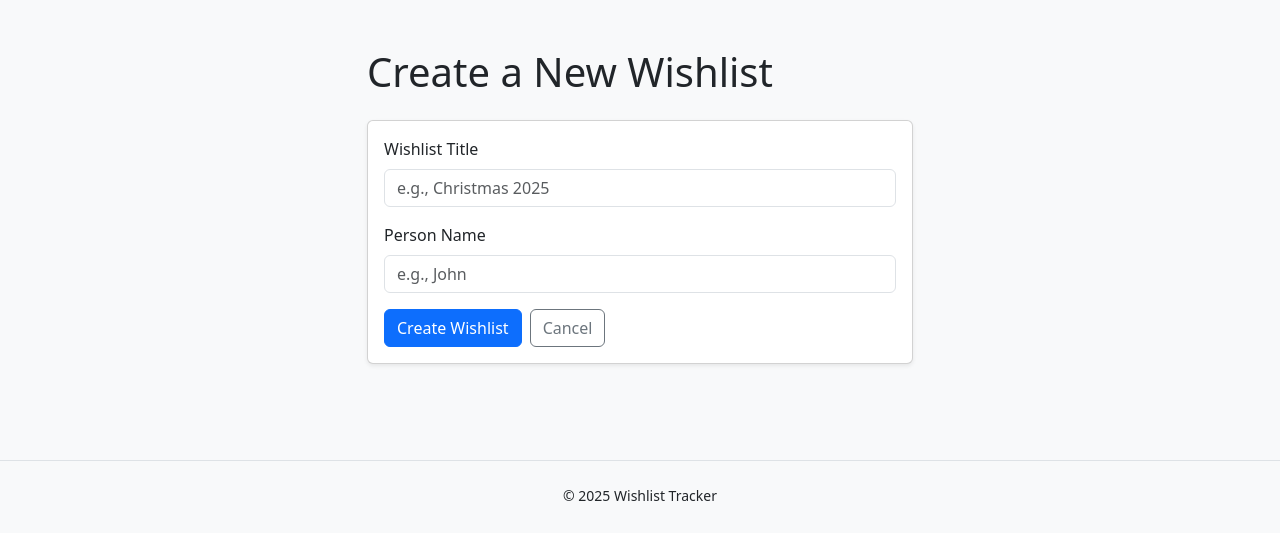
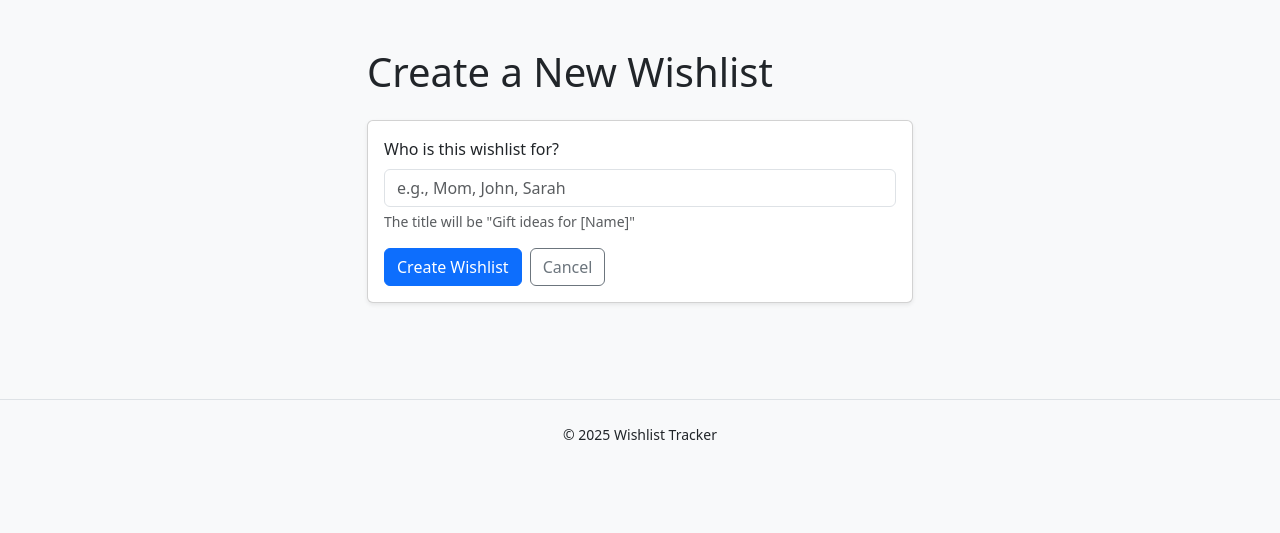
Before and after one commit to kakilian/xmasTracker, a Django app: page /wishlists/create/ in a window 1280 px wide. Shown: the part 56-589 px from the top of the page. Run offline with Django 5.2, Linux system fonts and the light colour scheme; a user stored in the database is signed in.

Commit message:
Update: modify wishlist creation to use person name for title and adjust form labels

```diff
--- a/wishlist/templates/wishlist/wishlist_create.html
+++ b/wishlist/templates/wishlist/wishlist_create.html
@@ -12,14 +12,10 @@
           <form method="post" action="{% url 'wishlist_create' %}">
             {% csrf_token %}
             <div class="mb-3">
-              <label for="title" class="form-label">Wishlist Title</label>
-              <input type="text" class="form-control" id="title" name="title"
-                     placeholder="e.g., Christmas 2025" required>
-            </div>
-            <div class="mb-3">
-              <label for="person_name" class="form-label">Person Name</label>
+              <label for="person_name" class="form-label">Who is this wishlist for?</label>
               <input type="text" class="form-control" id="person_name" name="person_name"
-                     placeholder="e.g., John" required>
+                     placeholder="e.g., Mom, John, Sarah" required>
+              <div class="form-text">The title will be "Gift ideas for [Name]"</div>
             </div>
             <div class="d-flex gap-2">
               <button type="submit" class="btn btn-primary">Create Wishlist</button>
--- a/wishlist/templates/wishlist/wishlist_list.html
+++ b/wishlist/templates/wishlist/wishlist_list.html
@@ -12,10 +12,7 @@
     <div class="list-group">
       {% for wl in wishlists %}
         <a class="list-group-item list-group-item-action d-flex justify-content-between align-items-center" href="{% url 'wishlist_detail' wl.pk %}">
-          <div>
-            <div class="fw-semibold">{{ wl.title }}</div>
-            <small class="text-muted">for {{ wl.person_name }}</small>
-          </div>
+          <div class="fw-semibold">{{ wl.title }}</div>
           <span class="badge bg-primary rounded-pill">{{ wl.items.count }}</span>
         </a>
       {% endfor %}
--- a/wishlist/views.py
+++ b/wishlist/views.py
@@ -27,9 +27,9 @@ def wishlist_detail(request, pk):
 def wishlist_create(request):
     """Create a new wishlist."""
     if request.method == "POST":
-        title = request.POST.get("title")
         person_name = request.POST.get("person_name")
-        if title and person_name:
+        if person_name:
+            title = f"Gift ideas for {person_name}"
             Wishlist.objects.create(user=request.user, title=title, person_name=person_name)
             return redirect("wishlist_list")
     return render(request, "wishlist/wishlist_create.html")
```
Also changed, not shown: db.sqlite3.
